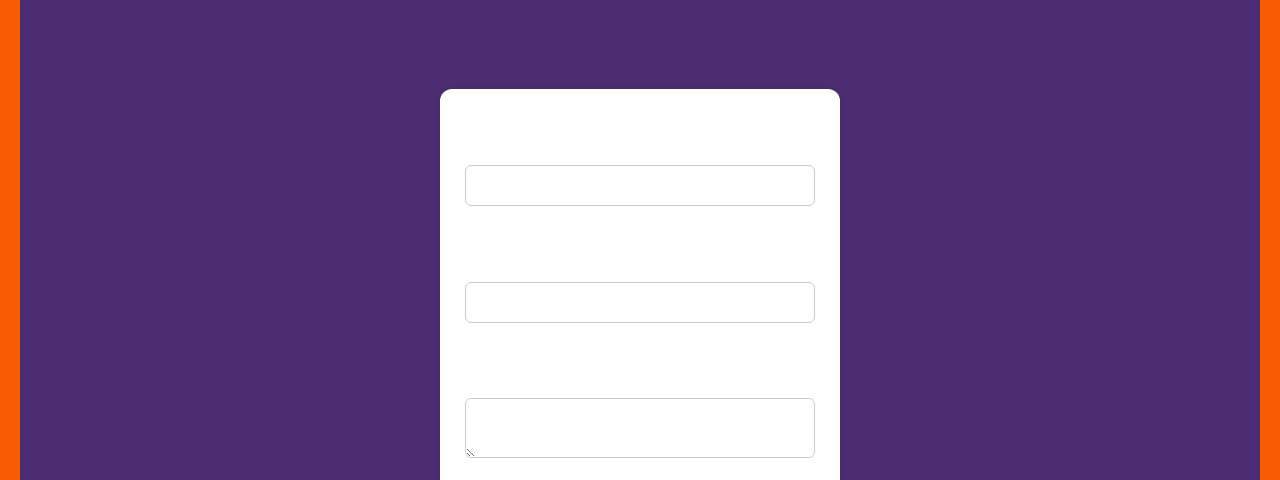
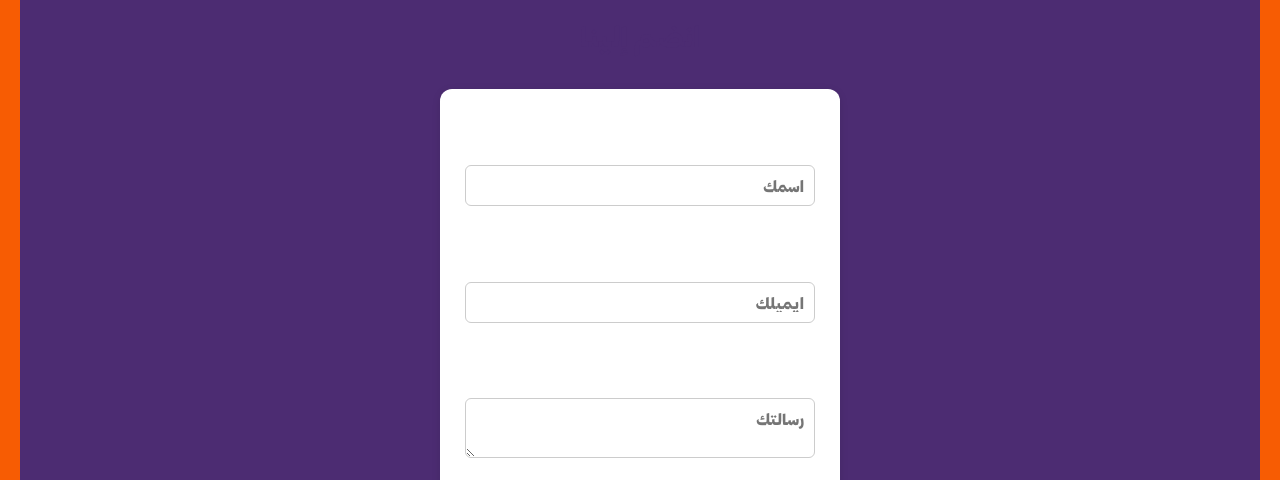
Before and after one commit to Osus1/Osus1, a plain HTML site: page index.html in a window 1280 px wide. Shown: the part 2453-2933 px from the top of the page. Drawn offline with Linux system fonts and the light colour scheme.

Commit message:
Update index.html

```diff
--- a/index.html
+++ b/index.html
@@ -109,13 +109,13 @@
   <h2>انضم إلينا</h2>
   <form action="https://formspree.io/f/xkgvdrak" method="POST" style="max-width: 400px; margin: auto; text-align: right;">
     <label for="name">الاسم</label>
-    <input type="text" id="name" name="name" required style="width: 100%; padding: 10px; margin: 10px 0;">
+    <input type="text" placeholder="اسمك" id="name" name="name" required style="width: 100%; padding: 10px; margin: 10px 0;">
 
     <label for="email">البريد الإلكتروني</label>
-    <input type="email" id="email" name="email" required style="width: 100%; padding: 10px; margin: 10px 0;">
+    <input type="email" placeholder="ايميلك" id="email" name="email" required style="width: 100%; padding: 10px; margin: 10px 0;">
 
     <label for="message">رسالتك</label>
-    <textarea id="message" name="message" required style="width: 100%; padding: 10px; margin: 10px 0;"></textarea>
+    <textarea placeholder="رسالتك" id="message" name="message" required style="width: 100%; padding: 10px; margin: 10px 0;"></textarea>
 
     <button type="submit" style="padding: 10px 20px; background-color: white; color: #4C2C72; border: none; cursor: pointer;">إرسال</button>
   </form>
```
